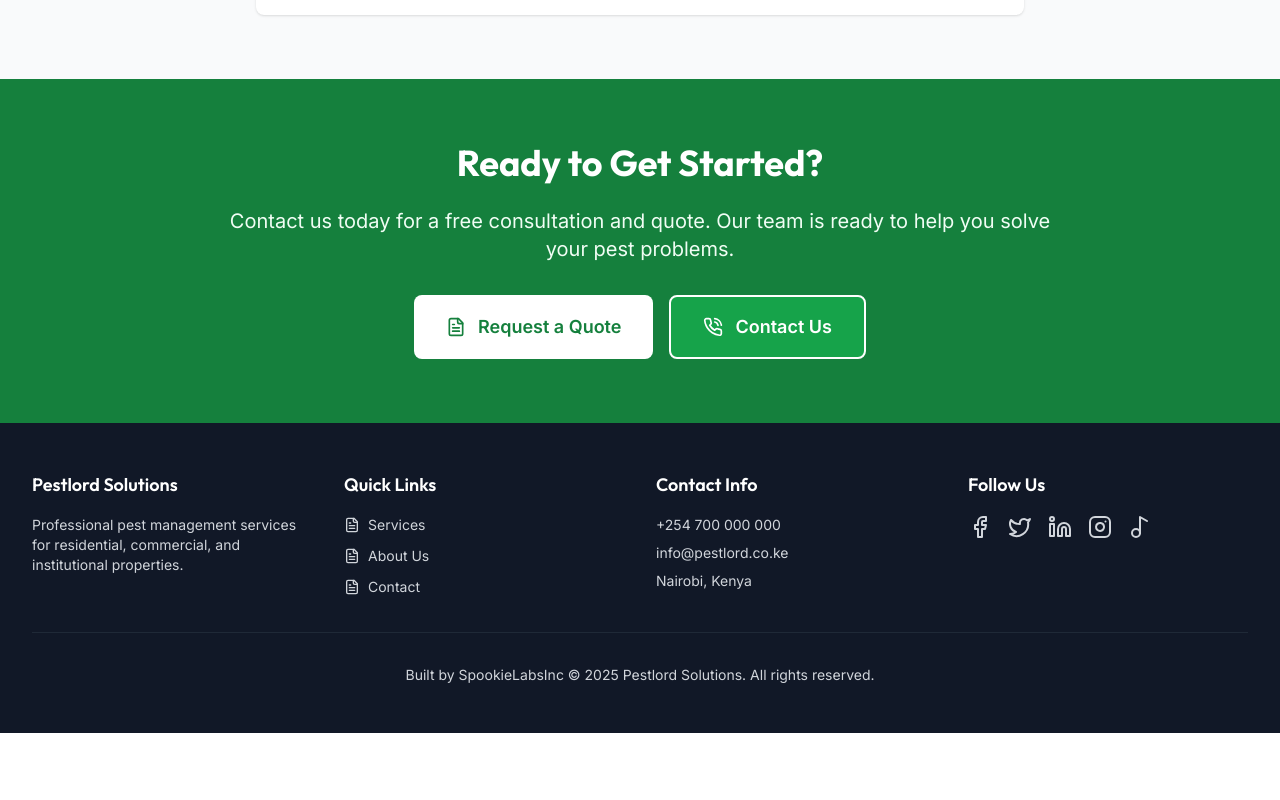
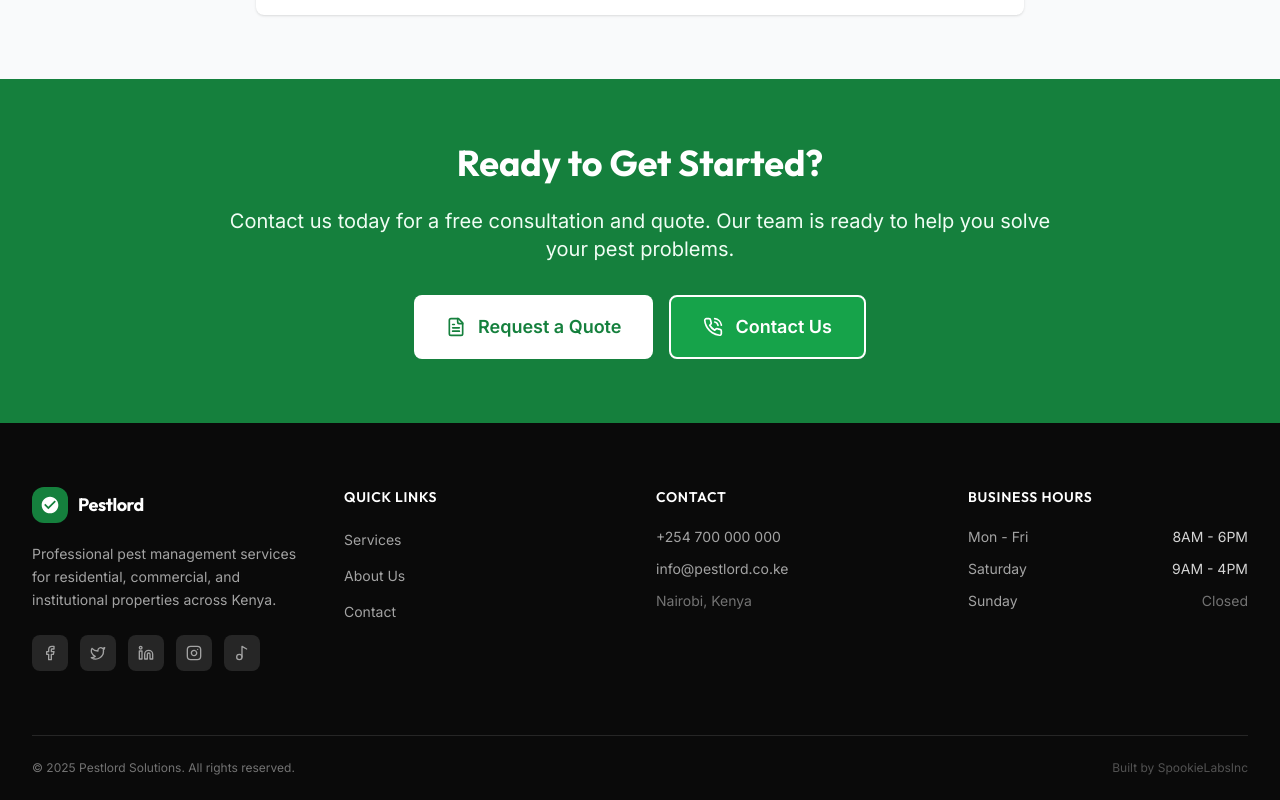
Before and after one commit to Matthew-kabiu/Pestlord-solutions, a React (Vite) app: page / in a window 1280 px wide. Shown: the part 5773-6573 px from the top of the page. Before the commit the page ends 6506 px from the top, so only its background shows below. Built offline with nearby package versions, Linux system fonts and the light colour scheme.

Commit message:
feat(design): 4-column footer with business hours and social links

```diff
--- a/src/components/Footer.tsx
+++ b/src/components/Footer.tsx
@@ -1,82 +1,126 @@
-import {  Facebook, Twitter, Linkedin, Instagram, Music2, FileText } from 'lucide-react';
+import { Facebook, Twitter, Linkedin, Instagram, Music2, ArrowUpRight } from 'lucide-react';
 
 export default function Footer() {
   const currentYear = new Date().getFullYear();
 
+  const quickLinks = [
+    { label: 'Services', href: '#services' },
+    { label: 'About Us', href: '#about' },
+    { label: 'Contact', href: '#contact' },
+  ];
+
+  const socialLinks = [
+    { icon: Facebook, label: 'Facebook', href: '#' },
+    { icon: Twitter, label: 'Twitter', href: '#' },
+    { icon: Linkedin, label: 'LinkedIn', href: '#' },
+    { icon: Instagram, label: 'Instagram', href: '#' },
+    { icon: Music2, label: 'TikTok', href: '#' },
+  ];
+
   return (
-    <footer className="bg-gray-900 text-gray-300">
-      <div className="max-w-7xl mx-auto px-4 sm:px-6 lg:px-8 py-12">
-        <div className="grid grid-cols-1 md:grid-cols-4 gap-8">
-          <div>
-            <h3 className="text-white text-lg font-semibold mb-4">Pestlord Solutions</h3>
-            <p className="text-sm">
-              Professional pest management services for residential, commercial, and institutional properties.
+    <footer className="bg-surface-950 text-surface-400">
+      <div className="max-w-7xl mx-auto px-4 sm:px-6 lg:px-8">
+        {/* Main footer content */}
+        <div className="py-16 grid grid-cols-1 md:grid-cols-2 lg:grid-cols-4 gap-12 lg:gap-8">
+          {/* Brand column */}
+          <div className="lg:col-span-1">
+            <div className="flex items-center gap-2.5 mb-5">
+              <div className="w-9 h-9 bg-brand-600 rounded-xl flex items-center justify-center">
+                <svg className="h-5 w-5 text-white" fill="currentColor" viewBox="0 0 24 24">
+                  <path d="M12 2C6.48 2 2 6.48 2 12s4.48 10 10 10 10-4.48 10-10S17.52 2 12 2zm-2 15l-5-5 1.41-1.41L10 14.17l7.59-7.59L19 8l-9 9z" />
+                </svg>
+              </div>
+              <span className="text-lg font-display font-bold text-white tracking-tight">
+                Pestlord
+              </span>
+            </div>
+            <p className="text-sm leading-relaxed mb-6 max-w-xs">
+              Professional pest management services for residential, commercial, and institutional properties across Kenya.
             </p>
+            <div className="flex gap-3">
+              {socialLinks.map(({ icon: Icon, label, href }) => (
+                <a
+                  key={label}
+                  href={href}
+                  aria-label={label}
+                  className="w-9 h-9 rounded-lg bg-surface-800 flex items-center justify-center text-surface-400 hover:bg-brand-600 hover:text-white transition-all duration-200"
+                >
+                  <Icon className="h-4 w-4" />
+                </a>
+              ))}
+            </div>
           </div>
 
+          {/* Quick Links */}
           <div>
-            <h3 className="text-white text-lg font-semibold mb-4">Quick Links</h3>
-            <ul className="space-y-2 text-sm">
+            <h4 className="text-sm font-semibold text-white uppercase tracking-wider mb-5">
+              Quick Links
+            </h4>
+            <ul className="space-y-3">
+              {quickLinks.map((link) => (
+                <li key={link.label}>
+                  <a
+                    href={link.href}
+                    className="text-sm text-surface-400 hover:text-brand-400 transition-colors inline-flex items-center gap-1.5 group"
+                  >
+                    <span>{link.label}</span>
+                    <ArrowUpRight className="h-3 w-3 opacity-0 -translate-x-1 group-hover:opacity-100 group-hover:translate-x-0 transition-all" />
+                  </a>
+                </li>
+              ))}
+            </ul>
+          </div>
+
+          {/* Contact */}
+          <div>
+            <h4 className="text-sm font-semibold text-white uppercase tracking-wider mb-5">
+              Contact
+            </h4>
+            <ul className="space-y-3 text-sm">
               <li>
-                <a href="#" className="hover:text-green-500 transition-colors inline-flex items-center gap-2">
-                  <FileText className="h-4 w-4" />
-                  <span>Services</span>
+                <a href="tel:+254700000000" className="hover:text-brand-400 transition-colors">
+                  +254 700 000 000
                 </a>
               </li>
               <li>
-                <a href="#" className="hover:text-green-500 transition-colors inline-flex items-center gap-2">
-                  <FileText className="h-4 w-4" />
-                  <span>About Us</span>
+                <a href="mailto:info@pestlord.co.ke" className="hover:text-brand-400 transition-colors">
+                  info@pestlord.co.ke
                 </a>
               </li>
-              <li>
-                <a href="#" className="hover:text-green-500 transition-colors inline-flex items-center gap-2">
-                  <FileText className="h-4 w-4" />
-                  <span>Contact</span>
-                </a>
+              <li className="text-surface-500">Nairobi, Kenya</li>
+            </ul>
+          </div>
+
+          {/* Hours */}
+          <div>
+            <h4 className="text-sm font-semibold text-white uppercase tracking-wider mb-5">
+              Business Hours
+            </h4>
+            <ul className="space-y-3 text-sm">
+              <li className="flex justify-between">
+                <span>Mon - Fri</span>
+                <span className="text-surface-300">8AM - 6PM</span>
+              </li>
+              <li className="flex justify-between">
+                <span>Saturday</span>
+                <span className="text-surface-300">9AM - 4PM</span>
+              </li>
+              <li className="flex justify-between">
+                <span>Sunday</span>
+                <span className="text-surface-500">Closed</span>
               </li>
             </ul>
           </div>
-
-          <div>
-            <h3 className="text-white text-lg font-semibold mb-4">Contact Info</h3>
-            <ul className="space-y-2 text-sm">
-              <li className="flex items-start">
-                <span>+254 700 000 000</span>
-              </li>
-              <li className="flex items-start">
-                <span>info@pestlord.co.ke</span>
-              </li>
-              <li className="flex items-start">
-                <span>Nairobi, Kenya</span>
-              </li>
-            </ul>
-          </div>
-
-          <div>
-            <h3 className="text-white text-lg font-semibold mb-4">Follow Us</h3>
-            <div className="flex space-x-4">
-              <a href="#" aria-label="Facebook" className="hover:text-green-500 transition-colors">
-                <Facebook className="h-6 w-6" />
-              </a>
-              <a href="#" aria-label="Twitter" className="hover:text-green-500 transition-colors">
-                <Twitter className="h-6 w-6" />
-              </a>
-              <a href="#" aria-label="LinkedIn" className="hover:text-green-500 transition-colors">
-                <Linkedin className="h-6 w-6" />
-              </a>
-              <a href="#" aria-label="Instagram" className="hover:text-green-500 transition-colors">
-                <Instagram className="h-6 w-6" />
-              </a>
-              <a href="#" aria-label="TikTok" className="hover:text-green-500 transition-colors">
-                <Music2 className="h-6 w-6" />
-              </a>
-            </div>
-          </div>
         </div>
 
-        <div className="border-t border-gray-800 mt-8 pt-8 text-sm text-center">
-          <p>Built by SpookieLabsInc &copy; {currentYear} Pestlord Solutions. All rights reserved.</p>
+        {/* Bottom bar */}
+        <div className="border-t border-surface-800 py-6 flex flex-col sm:flex-row justify-between items-center gap-4">
+          <p className="text-xs text-surface-500">
+            &copy; {currentYear} Pestlord Solutions. All rights reserved.
+          </p>
+          <p className="text-xs text-surface-600">
+            Built by SpookieLabsInc
+          </p>
         </div>
       </div>
     </footer>
```
